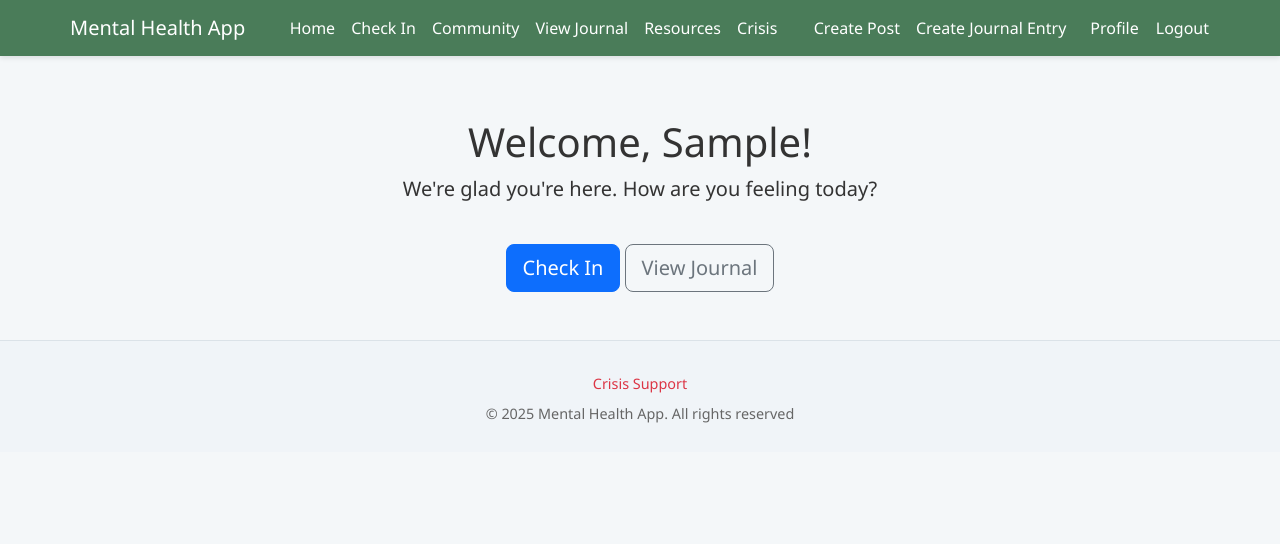
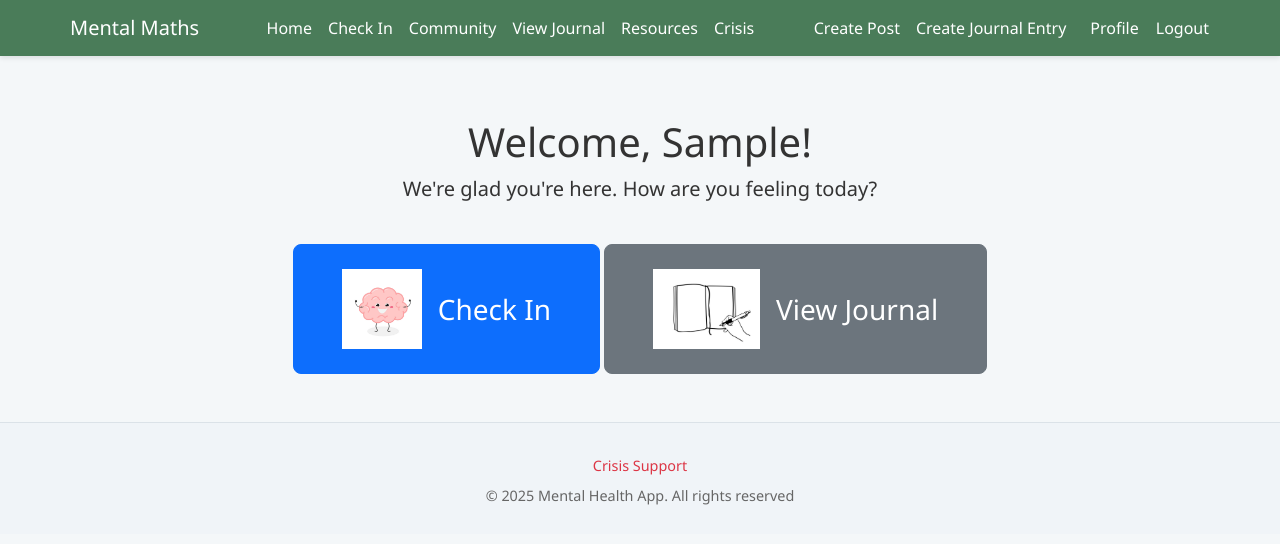
Before and after one commit to DParay03/CSCI380Project, a Django app: page /home/ in a window 1280 px wide. Shown: the top 544 px of the page. Run offline with Django 5.2, Linux system fonts and the light colour scheme; the visitor is signed in with stand-in values (Sample User, id 1); some libraries are stand-ins or nearby versions.

```diff
--- a/DjangoProject/settings.py
+++ b/DjangoProject/settings.py
@@ -159,3 +159,6 @@ EMAIL_PORT = 587
 EMAIL_USE_TLS = True
 EMAIL_HOST_USER = os.environ.get('EMAIL_HOST_USER')
 EMAIL_HOST_PASSWORD = os.environ.get('EMAIL_HOST_PASSWORD')
+
+print(EMAIL_HOST_USER)
+print(EMAIL_HOST_PASSWORD)
--- a/core/templates/core/root.html
+++ b/core/templates/core/root.html
@@ -4,7 +4,7 @@
     <div class="card shadow-lg p-4 p-md-5 text-center" style="max-width: 600px; width: 100%; border-radius: 1rem;">
         <div class="card-body">
             <h1 class="card-title mb-3 display-5 fw-bold text-primary">
-                Welcome to Mental Health App
+                Welcome to Mental Maths
             </h1>
             <p class="card-text mb-4 fs-5 text-muted">
                 Your daily space for self-care, reflection, and mental improvement.
--- a/templates/nav.html
+++ b/templates/nav.html
@@ -4,7 +4,7 @@
         <div class="container d-flex justify-content-between align-items-center p-0 mt-2 mb-2 ">
             <!-- Left Section -->
             <div class="d-flex align-items-center">
-                <a class="navbar-brand mr-3" href="{% url 'home' %}">Mental Health App</a>
+                <a class="navbar-brand mr-3" href="{% url 'home' %}">Mental Maths</a>
             </div>
             <!-- Center Section -->
             <div class="collapse navbar-collapse justify-content-center" id="navbarToggle">
--- a/users/models.py
+++ b/users/models.py
@@ -16,7 +16,6 @@ class Profile(models.Model):
 
         img = Image.open(self.image.path)
 
-        #work on later
         if  img.height > 300  and img.width > 300:
             output_size = (300, 300)
             img.thumbnail(output_size)
--- a/users/templates/users/home.html
+++ b/users/templates/users/home.html
@@ -2,8 +2,14 @@
 {% block content %}
     <div class="container mt-5 text-center">
         <h1>Welcome, {{ user.first_name }}!</h1>
-        <p class="lead">We're glad you're here. How are you feeling today?</p>
-        <a href="{% url 'checkin-home' %}" class="btn btn-primary btn-lg mt-4">Check In</a>
-        <a href="{% url 'journal-home' %}" class="btn btn-outline-secondary btn-lg mt-4">View Journal</a>
-    </div>
+<p class="lead">We're glad you're here. How are you feeling today?</p>
+        <a href="{% url 'checkin-home' %}" class="btn btn-primary btn-lg mt-4 d-inline-flex align-items-center justify-content-center gap-3 px-5 py-4">
+        <img src="/media/checkinbutton.jpg" alt="Check In" style="height: 80px; width: auto;">
+        <span class="fs-3">Check In</span>
+    </a>
+    <a href="{% url 'journal-home' %}" class="btn btn-secondary btn-lg mt-4 d-inline-flex align-items-center justify-content-center gap-3 px-5 py-4">
+        <img src="/media/journalhomebutton.jpg" alt="View Journal" style="height: 80px; width: auto;">
+        <span class="fs-3">View Journal</span>
+    </a>
+</div>
 {% endblock content %}
```
Also changed, not shown: media/MentalMathsLogo.jpg (added), media/checkinbutton.jpg (added), media/journalhomebutton.jpg (added), 1 other file.
